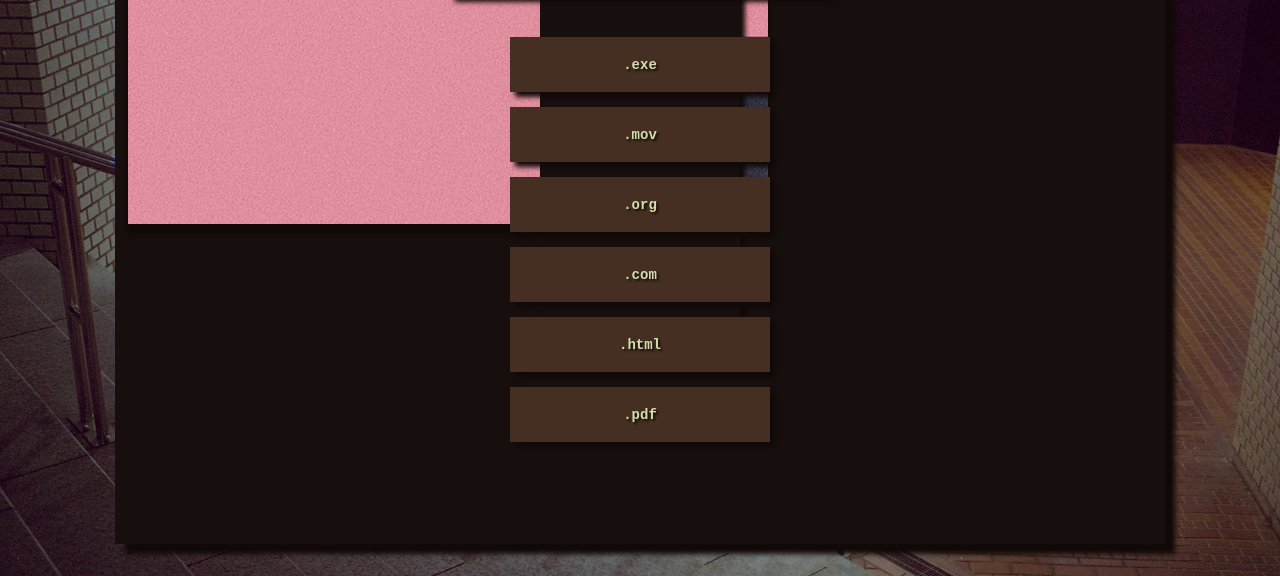
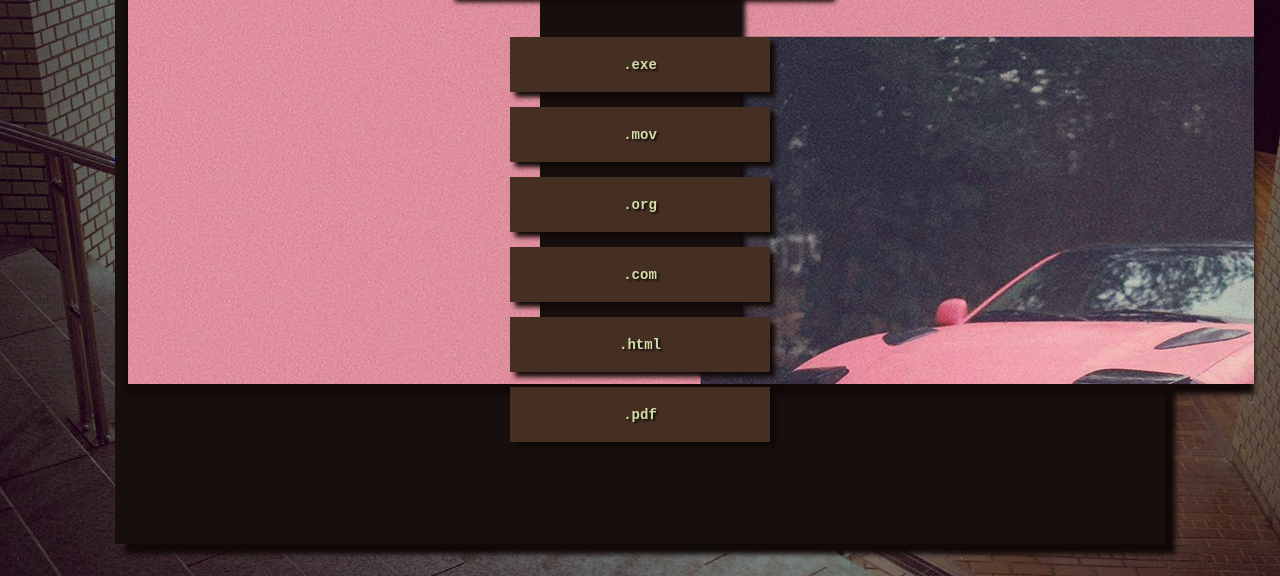
Before and after one commit to snoomoo/snoomoo.github.io, a plain HTML site: page index.html in a window 1280 px wide. Shown: the part 224-800 px from the top of the page. Drawn offline with nearby package versions, Linux system fonts and the light colour scheme; no server answers; a script that the page names is missing.

Commit message:
Update index.html

```diff
--- a/index.html
+++ b/index.html
@@ -106,8 +106,8 @@ body {
     margin: auto;
     top: 6%;
     left: 10%;
-    height: 50%;
-    width: 50%;
+    height: 70%;
+    width: 88%;
     z-index: -4;
     background: var(--main-bg) url("bg2.jpg");
     box-shadow: 0px 10px 5px var(--shadow);
```
